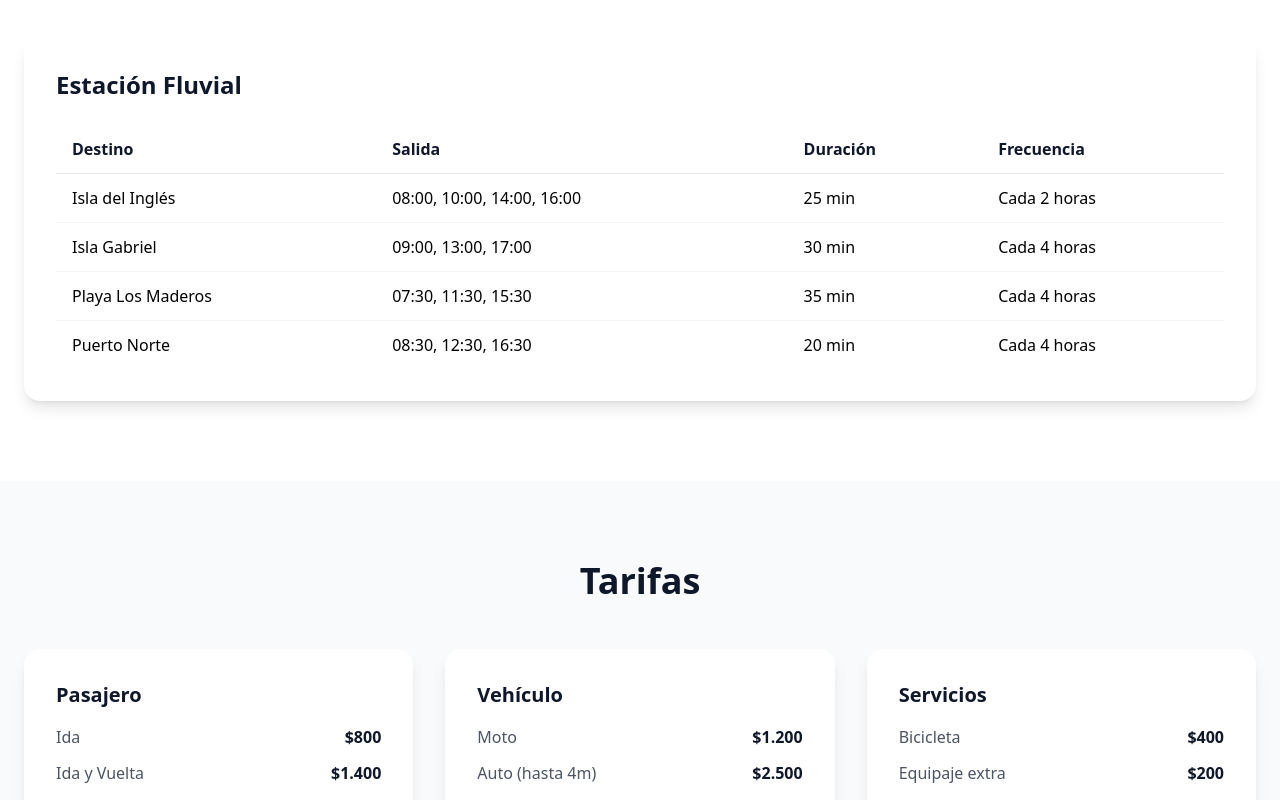
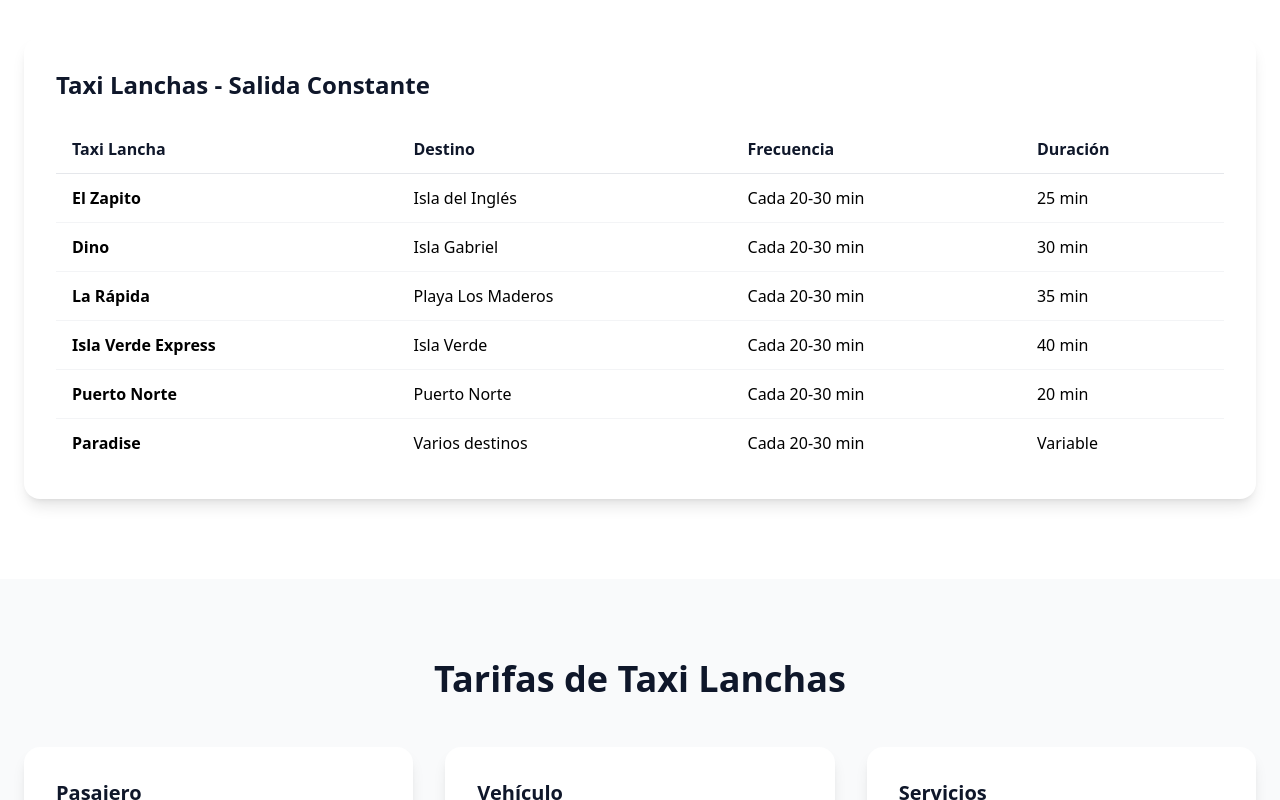
Before and after one commit to marianostiffler-netizen/cruces-rosario, a React (Vite) app: page / in a window 1280 px wide. Shown: the part 1460-2260 px from the top of the page. Built offline with nearby package versions, Linux system fonts and the light colour scheme.

Commit message:
feat: update taxi lanchas info - .000 ida/vuelta, 20-30 min frequency, added El Zapito, Dino, Isla Verde Express

```diff
--- a/src/components/home/HeroSection.tsx
+++ b/src/components/home/HeroSection.tsx
@@ -101,41 +101,53 @@ export function HeroSection() {
           <h3 className="text-4xl font-bold text-slate-900 text-center mb-12">Horarios de Salida</h3>
 
           <div className="bg-white rounded-2xl shadow-lg p-8">
-            <h4 className="text-2xl font-bold text-slate-900 mb-6">Estación Fluvial</h4>
+            <h4 className="text-2xl font-bold text-slate-900 mb-6">Taxi Lanchas - Salida Constante</h4>
             <div className="overflow-x-auto">
               <table className="w-full text-left">
                 <thead>
                   <tr className="border-b border-gray-200">
+                    <th className="py-3 px-4 font-semibold text-slate-900">Taxi Lancha</th>
                     <th className="py-3 px-4 font-semibold text-slate-900">Destino</th>
-                    <th className="py-3 px-4 font-semibold text-slate-900">Salida</th>
+                    <th className="py-3 px-4 font-semibold text-slate-900">Frecuencia</th>
                     <th className="py-3 px-4 font-semibold text-slate-900">Duración</th>
-                    <th className="py-3 px-4 font-semibold text-slate-900">Frecuencia</th>
                   </tr>
                 </thead>
                 <tbody>
                   <tr className="border-b border-gray-100">
+                    <td className="py-3 px-4 font-semibold">El Zapito</td>
                     <td className="py-3 px-4">Isla del Inglés</td>
-                    <td className="py-3 px-4">08:00, 10:00, 14:00, 16:00</td>
+                    <td className="py-3 px-4">Cada 20-30 min</td>
                     <td className="py-3 px-4">25 min</td>
-                    <td className="py-3 px-4">Cada 2 horas</td>
                   </tr>
                   <tr className="border-b border-gray-100">
+                    <td className="py-3 px-4 font-semibold">Dino</td>
                     <td className="py-3 px-4">Isla Gabriel</td>
-                    <td className="py-3 px-4">09:00, 13:00, 17:00</td>
+                    <td className="py-3 px-4">Cada 20-30 min</td>
                     <td className="py-3 px-4">30 min</td>
-                    <td className="py-3 px-4">Cada 4 horas</td>
                   </tr>
                   <tr className="border-b border-gray-100">
+                    <td className="py-3 px-4 font-semibold">La Rápida</td>
                     <td className="py-3 px-4">Playa Los Maderos</td>
-                    <td className="py-3 px-4">07:30, 11:30, 15:30</td>
+                    <td className="py-3 px-4">Cada 20-30 min</td>
                     <td className="py-3 px-4">35 min</td>
-                    <td className="py-3 px-4">Cada 4 horas</td>
+                  </tr>
+                  <tr className="border-b border-gray-100">
+                    <td className="py-3 px-4 font-semibold">Isla Verde Express</td>
+                    <td className="py-3 px-4">Isla Verde</td>
+                    <td className="py-3 px-4">Cada 20-30 min</td>
+                    <td className="py-3 px-4">40 min</td>
+                  </tr>
+                  <tr className="border-b border-gray-100">
+                    <td className="py-3 px-4 font-semibold">Puerto Norte</td>
+                    <td className="py-3 px-4">Puerto Norte</td>
+                    <td className="py-3 px-4">Cada 20-30 min</td>
+                    <td className="py-3 px-4">20 min</td>
                   </tr>
                   <tr>
-                    <td className="py-3 px-4">Puerto Norte</td>
-                    <td className="py-3 px-4">08:30, 12:30, 16:30</td>
-                    <td className="py-3 px-4">20 min</td>
-                    <td className="py-3 px-4">Cada 4 horas</td>
+                    <td className="py-3 px-4 font-semibold">Paradise</td>
+                    <td className="py-3 px-4">Varios destinos</td>
+                    <td className="py-3 px-4">Cada 20-30 min</td>
+                    <td className="py-3 px-4">Variable</td>
                   </tr>
                 </tbody>
               </table>
@@ -147,7 +159,7 @@ export function HeroSection() {
       {/* Tarifas Section */}
       <section id="tarifas" className="py-20 bg-gray-50">
         <div className="max-w-7xl mx-auto px-6">
-          <h3 className="text-4xl font-bold text-slate-900 text-center mb-12">Tarifas</h3>
+          <h3 className="text-4xl font-bold text-slate-900 text-center mb-12">Tarifas de Taxi Lanchas</h3>
 
           <div className="grid grid-cols-1 md:grid-cols-2 lg:grid-cols-3 gap-8">
             <div className="bg-white rounded-2xl shadow-lg p-8">
@@ -155,11 +167,11 @@ export function HeroSection() {
               <div className="space-y-3">
                 <div className="flex justify-between">
                   <span className="text-gray-600">Ida</span>
-                  <span className="font-semibold text-slate-900">$800</span>
+                  <span className="font-semibold text-slate-900">$5.000</span>
                 </div>
                 <div className="flex justify-between">
                   <span className="text-gray-600">Ida y Vuelta</span>
-                  <span className="font-semibold text-slate-900">$1.400</span>
+                  <span className="font-semibold text-slate-900 text-blue-600 text-lg">$10.000</span>
                 </div>
               </div>
             </div>
@@ -169,11 +181,11 @@ export function HeroSection() {
               <div className="space-y-3">
                 <div className="flex justify-between">
                   <span className="text-gray-600">Moto</span>
-                  <span className="font-semibold text-slate-900">$1.200</span>
+                  <span className="font-semibold text-slate-900">$8.000</span>
                 </div>
                 <div className="flex justify-between">
                   <span className="text-gray-600">Auto (hasta 4m)</span>
-                  <span className="font-semibold text-slate-900">$2.500</span>
+                  <span className="font-semibold text-slate-900">$15.000</span>
                 </div>
               </div>
             </div>
@@ -183,11 +195,11 @@ export function HeroSection() {
               <div className="space-y-3">
                 <div className="flex justify-between">
                   <span className="text-gray-600">Bicicleta</span>
-                  <span className="font-semibold text-slate-900">$400</span>
+                  <span className="font-semibold text-slate-900">$2.000</span>
                 </div>
                 <div className="flex justify-between">
                   <span className="text-gray-600">Equipaje extra</span>
-                  <span className="font-semibold text-slate-900">$200</span>
+                  <span className="font-semibold text-slate-900">$1.000</span>
                 </div>
               </div>
             </div>
@@ -257,7 +269,7 @@ export function HeroSection() {
                   <path strokeLinecap="round" strokeLinejoin="round" strokeWidth={2} d="M17.657 16.657L13.414 20.9a1.998 1.998 0 01-2.827 0l-4.244-4.243a8 8 0 1111.314 0z" />
                   <path strokeLinecap="round" strokeLinejoin="round" strokeWidth={2} d="M15 11a3 3 0 11-6 0 3 3 0 016 0z" />
                 </svg>
-                <span>Ila del Inglés</span>
+                <span>Isla del Inglés</span>
               </div>
             </div>
 
```
